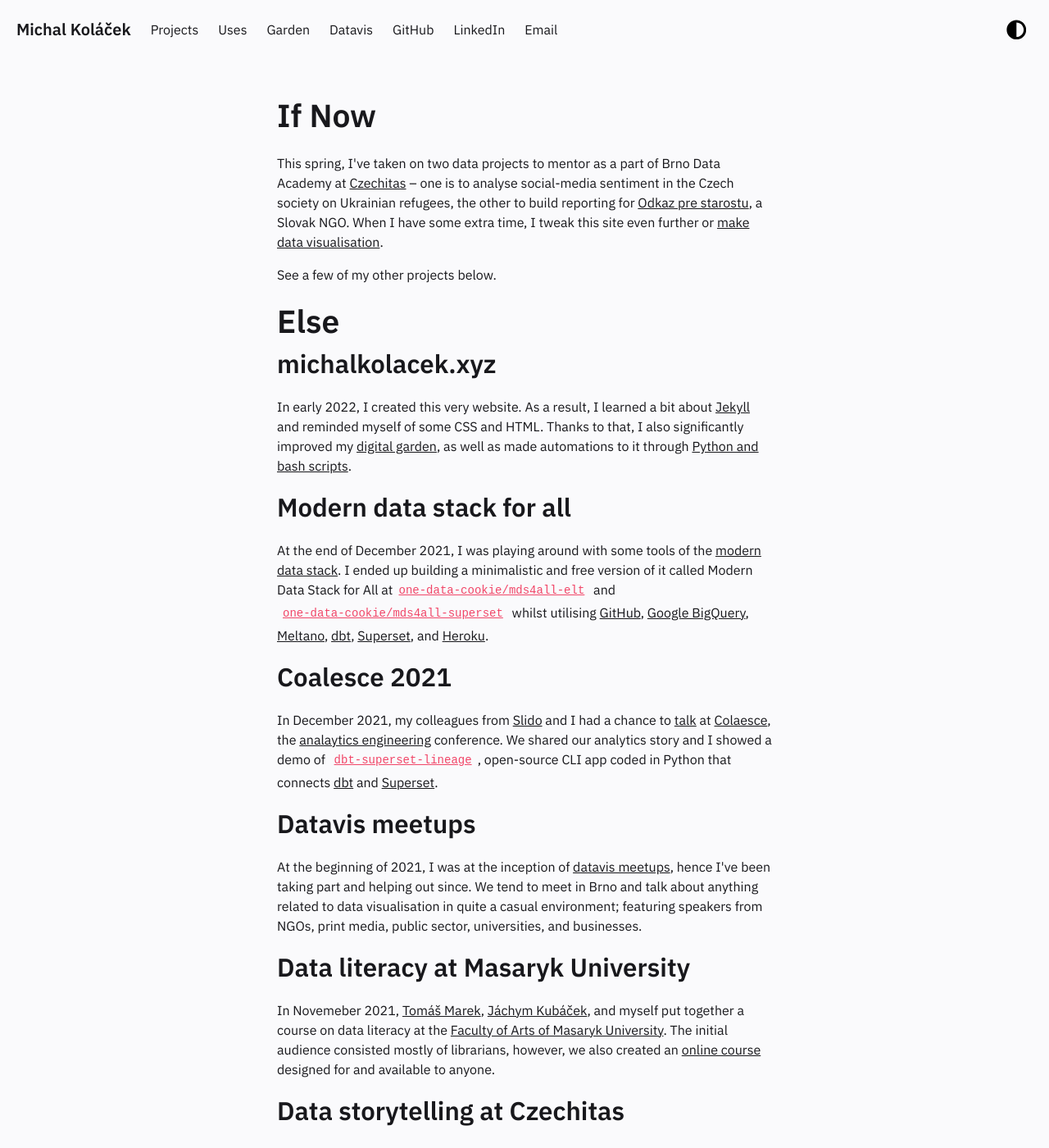
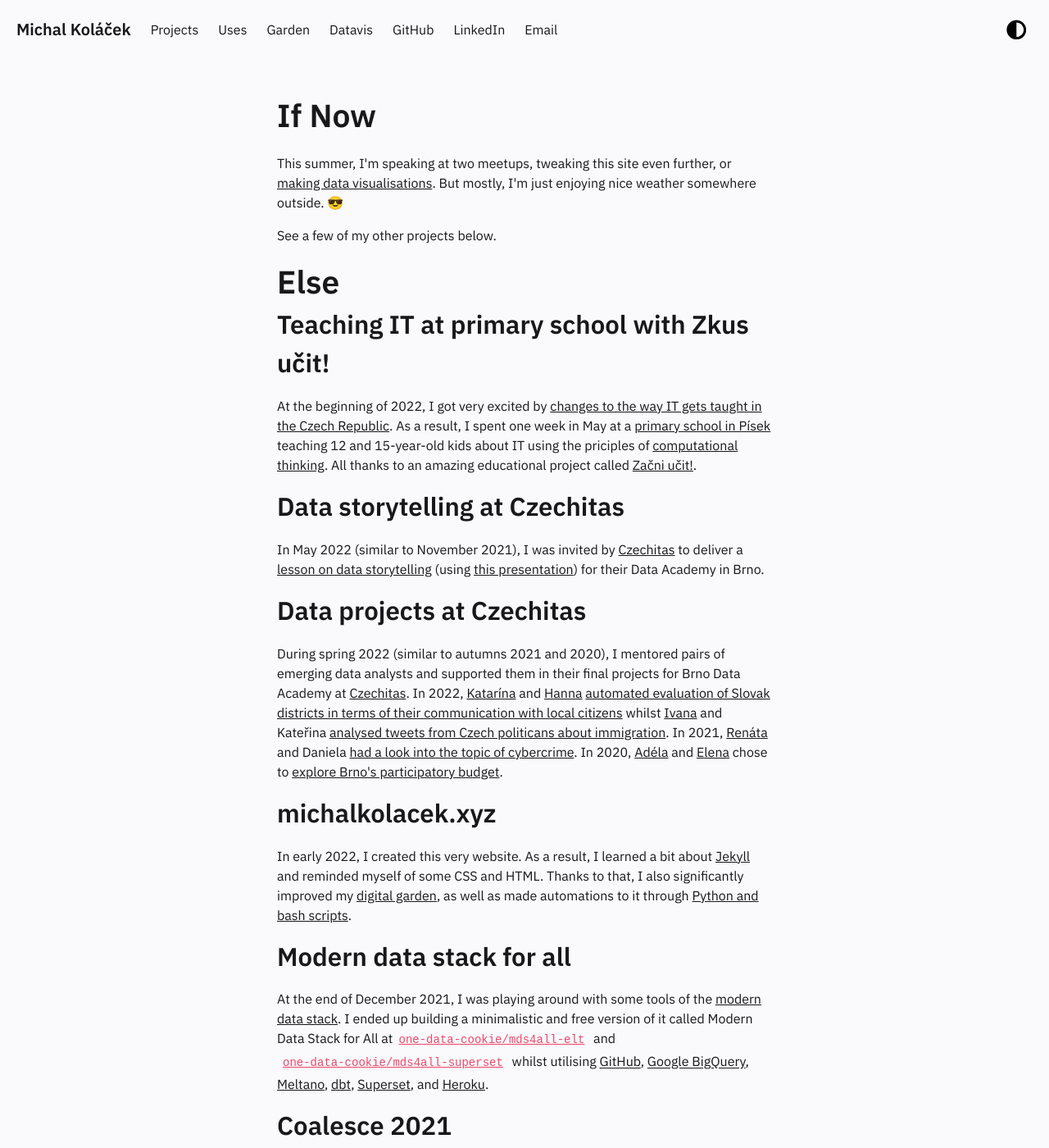
Before and after one commit to one-data-cookie/one-data-cookie.github.io, a Jekyll site: the page built from pages/projects.md, in a window 1280 px wide and 1400 px high. Shown: the whole window at 82% size. Built offline with Jekyll 4.4.1, drawn with Linux system fonts in a browser that asks for light colours; some of the changed text lies outside the part shown.

Commit message:
update info about myself

```diff
--- a/pages/projects.md
+++ b/pages/projects.md
@@ -5,11 +5,21 @@
 ---
 
 # If Now
-This spring, I've taken on two data projects to mentor as a part of Brno Data Academy at [Czechitas](https://www.czechitas.cz/en) – one is to analyse social-media sentiment in the Czech society on Ukrainian refugees, the other to build reporting for [Odkaz pre starostu](https://www.odkazprestarostu.sk/), a Slovak NGO. When I have some extra time, I tweak this site even further or [make data visualisation](/posts).
+This summer, I'm speaking at two meetups, tweaking this site even further, or [making data visualisations](/posts). But mostly, I'm just enjoying nice weather somewhere outside. 😎
 
 See a few of my other projects below.
 
 # Else
+## Teaching IT at primary school with Zkus učit!
+At the beginning of 2022, I got very excited by [changes to the way IT gets taught in the Czech Republic](https://revize.edu.cz/). As a result, I spent one week in May at a [primary school in Písek](https://www.zstylova.cz/eng/) teaching 12 and 15-year-old kids about IT using the priciples of [computational thinking](https://www.imysleni.cz/about-the-project). All thanks to an amazing educational project called [Začni učit!](https://zacniucit.cz/).
+
+## Data storytelling at Czechitas
+In May 2022 (similar to November 2021), I was invited by [Czechitas](https://www.czechitas.cz/en) to deliver a [lesson on data storytelling](https://youtu.be/YoCbP-f_fEc) (using [this presentation](https://docs.google.com/presentation/d/147nxTP9QYU9BO3jBKWfVZ6UGzeGN9orNVwdtQw1SS4U/edit?usp=sharing)) for their Data Academy in Brno.
+
+## Data projects at Czechitas
+During spring 2022 (similar to autumns 2021 and 2020), I mentored pairs of emerging data analysts and supported them in their final projects for Brno Data Academy at [Czechitas](https://www.czechitas.cz/en). In 2022, [Katarína](https://www.linkedin.com/in/katarina-hlavacova/) and [Hanna](https://www.linkedin.com/in/hanna-de-lange-146a8b147/) [automated evaluation of Slovak districts in terms of their communication with local citizens](https://medium.com/@hanna.de.lange1991/odkaz-pre-starostu-automation-and-analysis-of-slovak-districts-evaluation-in-their-interaction-220b6058bfdc) whilst [Ivana](https://www.linkedin.com/in/ivana-benova/) and Kateřina [analysed tweets from Czech politicans about immigration](https://medium.com/@ivca.benova/anal%C3%BDza-tweet%C5%AF-poslanc%C5%AF-zam%C4%9B%C5%99en%C3%A1-na-t%C3%A9ma-uprchlictv%C3%AD-v-letech-2015-a-2022-d3306ab96b43). In 2021, [Renáta](https://www.linkedin.com/in/renata-turonova/) and Daniela [had a look into the topic of cybercrime](https://public.tableau.com/views/DAPROJEKTJakbezpenojevkyberprostoru/Dashboard1?:language=en-GB&:display_count=n&:origin=viz_share_link).
+In 2020, [Adéla](https://www.linkedin.com/in/adela-procha/) and [Elena](https://www.linkedin.com/in/elena-gorokhova/) chose to [explore Brno's participatory budget](https://public.tableau.com/views/PaRo-grafy1/NavigationDB?:language=en-GB&:display_count=n&:origin=viz_share_link).
+
 ## michalkolacek.xyz
 In early 2022, I created this very website. As a result, I learned a bit about [Jekyll](https://jekyllrb.com/) and reminded myself of some CSS and HTML. Thanks to that, I also significantly improved my [digital garden](/notes), as well as made automations to it through [Python and bash scripts](https://github.com/one-data-cookie/one-data-cookie.github.io/tree/main/utilities).
 
@@ -19,18 +29,11 @@
 ## Coalesce 2021
 In December 2021, my colleagues from [Slido](https://www.slido.com/) and I had a chance to [talk](https://youtu.be/YA0yqYSs9BQ) at [Colaesce](https://coalesce.getdbt.com/), the [analaytics engineering](https://www.getdbt.com/what-is-analytics-engineering/) conference. We shared our analytics story and I showed a demo of [`dbt-superset-lineage`](https://github.com/slidoapp/dbt-superset-lineage), open-source CLI app coded in Python that connects [dbt](https://www.getdbt.com/) and [Superset](https://superset.apache.org/).
 
-## Datavis meetups
-At the beginning of 2021, I was at the inception of [datavis meetups](https://www.notion.so/vis-meetup-f23461cc5478422785292c28d2aa7b9e), hence I've been taking part and helping out since. We tend to meet in Brno and talk about anything related to data visualisation in quite a casual environment; featuring speakers from NGOs, print media, public sector, universities, and businesses.
-
 ## Data literacy at Masaryk University
 In Novemeber 2021, [Tomáš Marek](https://www.marektomas.cz/), [Jáchym Kubáček](https://www.linkedin.com/in/j%C3%A1chym-kub%C3%A1%C4%8Dek/), and myself put together a course on data literacy at the [Faculty of Arts of Masaryk University](https://www.phil.muni.cz/en). The initial audience consisted mostly of librarians, however, we also created an [online course](https://kisk.phil.muni.cz/kisk4future/datova-gramotnost) designed for and available to anyone.
 
-## Data storytelling at Czechitas
-In November 2021, I was invited by [Czechitas](https://www.czechitas.cz/en) to deliver a [talk on data storytelling](https://youtu.be/YoCbP-f_fEc) (using [this presentation](https://docs.google.com/presentation/d/1t72l01QatWym27fqkII6Lg6IbxugsUWD65huO-EgNYQ/edit?usp=sharing)) for their Data Academy in Brno.
-
-## Data projects at Czechitas
-During autumns 2021 and 2020, I mentored pairs of emerging data analysts and supported them in their final projects for Brno Data Academy at [Czechitas](https://www.czechitas.cz/en). In 2021, [Renáta](https://www.linkedin.com/in/renata-turonova/) and Daniela had a look into the topic of [cybercrime](https://public.tableau.com/views/DAPROJEKTJakbezpenojevkyberprostoru/Dashboard1?:language=en-GB&:display_count=n&:origin=viz_share_link).
-In 2020, [Adéla](https://www.linkedin.com/in/adela-procha/) and [Elena](https://www.linkedin.com/in/elena-gorokhova/) chose to explore [Brno's participatory budget](https://public.tableau.com/views/PaRo-grafy1/NavigationDB?:language=en-GB&:display_count=n&:origin=viz_share_link).
-
 ## Standardisation of geo data at JIC
 In October 2021, I helped out [JIC](https://www.jic.cz/en/), the Innovation Centre for South Moravian Region, with standardising their geo data from multiple sources. As a part of the process, I created [`geocode-mapycz`](https://github.com/one-data-cookie/geocode-mapycz) that wraps JavaScript geocoding API of [Mapy.cz](https://en.mapy.cz/) in Python.
+
+## Datavis meetups
+At the beginning of 2021, I was at the inception of [datavis meetups](https://datavismeetup.cz/), hence I've been taking part and helping out a bit since. We tend to meet in Brno and talk about anything related to data visualisation in quite a casual environment; featuring speakers from NGOs, print media, public sector, universities, and businesses.
```
Also changed, not shown: pages/index.md (+1 -1 lines).
